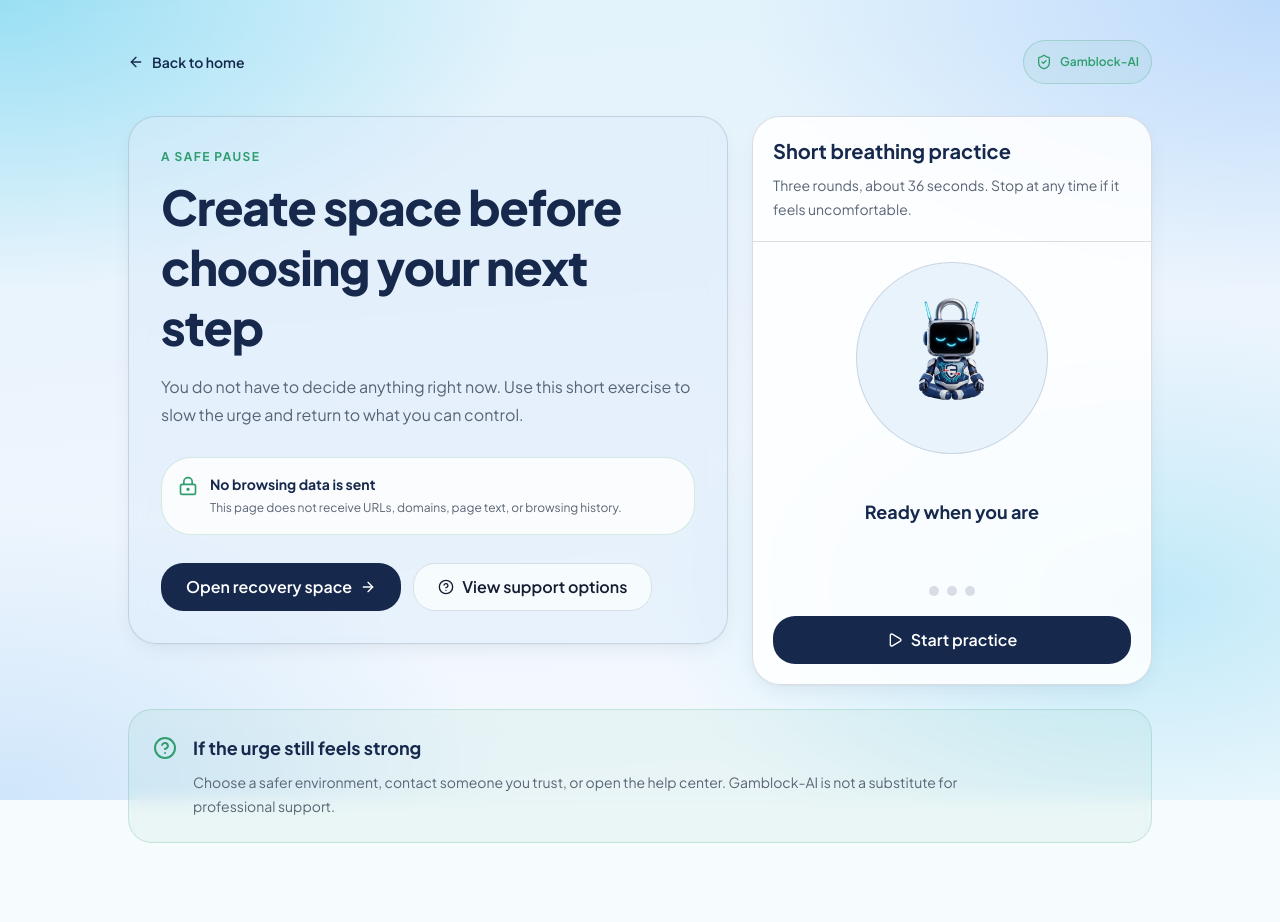
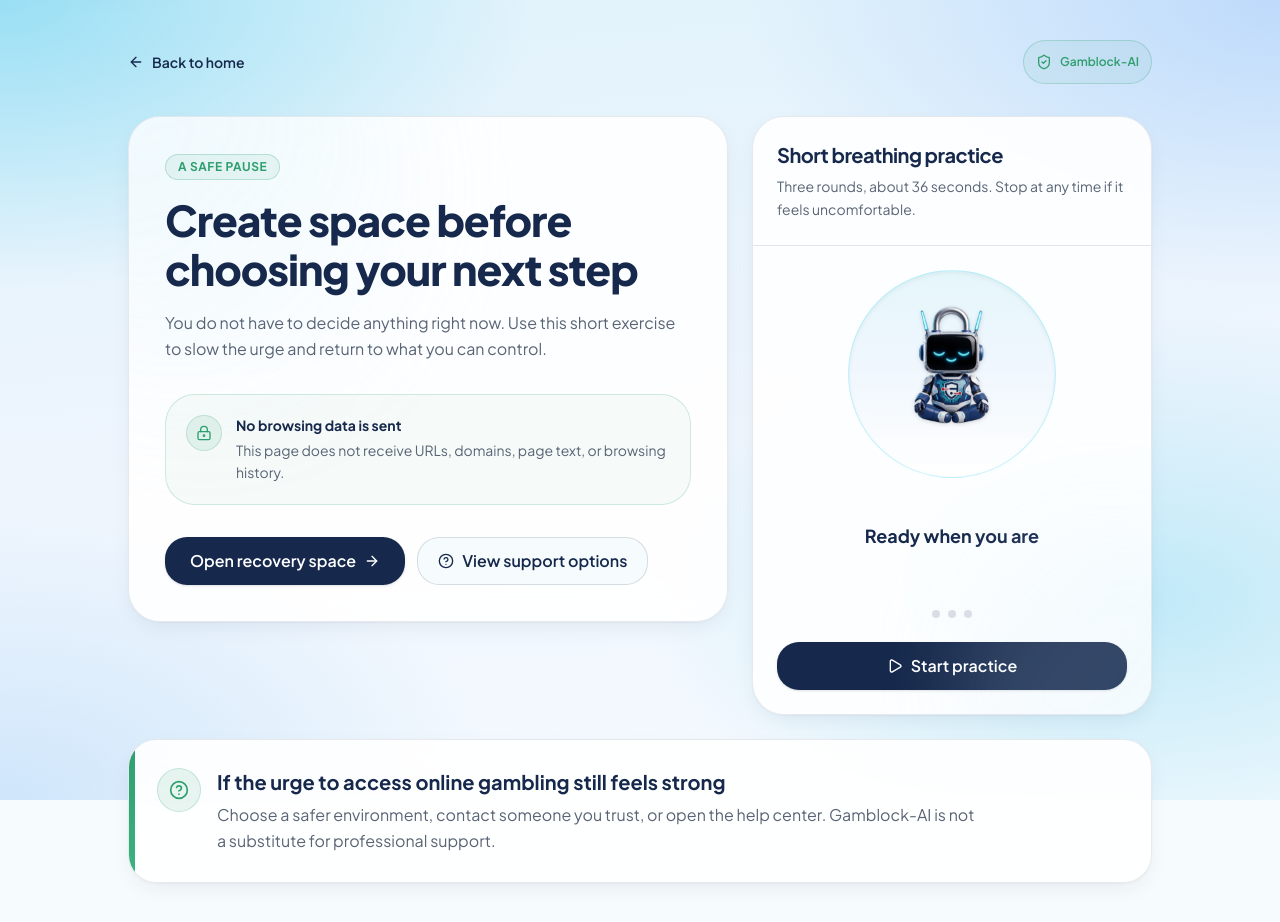
Before and after one commit to Gamblock-AI/Gamblock-AI-Website, a Next.js app: page /en/post-intervention in a window 1280 px wide. Before the commit the page ends 883 px from the top, so only its background shows below. Built offline with nearby package versions, Linux system fonts and the light colour scheme; no server answers.

Commit message:
feat: polish post-intervention page and legal-support copy

```diff
--- a/app/[locale]/(landing)/post-intervention/page.tsx
+++ b/app/[locale]/(landing)/post-intervention/page.tsx
@@ -122,25 +122,29 @@ export default function PostInterventionPage() {
             {/* Breathing exercise leads on mobile — it is the reason the
                 student landed here. */}
             <section
-              className="border-navy/15 shadow-soft overflow-hidden rounded-[1.75rem] border bg-white/85 backdrop-blur lg:order-2"
+              className="border-navy/10 shadow-soft relative overflow-hidden rounded-[2rem] border bg-white/90 backdrop-blur-md lg:order-2"
               aria-labelledby="grounding-title"
             >
-              <div className="border-border border-b p-5">
+              <div
+                className="pointer-events-none absolute -right-20 -bottom-20 size-72 rounded-full bg-gradient-to-tl from-sky/15 via-azure/30 to-transparent opacity-60 blur-2xl"
+                aria-hidden="true"
+              />
+              <div className="border-border/80 border-b p-5 sm:p-6">
                 <h2
                   id="grounding-title"
-                  className="text-navy text-xl font-bold"
+                  className="text-navy text-xl font-bold tracking-tight"
                 >
                   {t('groundingTitle')}
                 </h2>
-                <p className="text-muted-foreground mt-2 text-sm leading-6">
+                <p className="text-muted-foreground mt-1.5 text-sm leading-relaxed">
                   {t('groundingDescription')}
                 </p>
               </div>
 
-              <div className="p-5 text-center">
+              <div className="p-5 text-center sm:p-6">
                 <motion.div
-                  className={`border-navy/15 bg-azure/60 relative mx-auto flex size-40 items-center justify-center rounded-full border sm:size-48 ${
-                    complete ? 'ring-sage/25 ring-4' : ''
+                  className={`relative mx-auto flex size-44 items-center justify-center rounded-full border border-sky/30 bg-gradient-to-b from-sky-light/40 via-azure/40 to-white shadow-inner sm:size-52 ${
+                    complete ? 'ring-sage/30 ring-4' : ''
                   }`}
                   animate={{ scale: breathScale }}
                   transition={{
@@ -151,14 +155,14 @@ export default function PostInterventionPage() {
                   <Image
                     src="/images/mascot/gami-meditate.webp"
                     alt=""
-                    width={112}
-                    height={112}
-                    className="animate-float-slow size-28 object-contain"
+                    width={120}
+                    height={120}
+                    className="animate-float-slow size-28 object-contain sm:size-32 drop-shadow-sm"
                     aria-hidden="true"
                   />
                   {complete ? (
                     <motion.span
-                      className="bg-sage absolute right-1 bottom-1 flex size-10 items-center justify-center rounded-full text-white shadow-sm"
+                      className="bg-sage shadow-soft absolute right-1.5 bottom-1.5 flex size-10 items-center justify-center rounded-full text-white"
                       initial={reduce ? false : { scale: 0.6, opacity: 0 }}
                       animate={{ scale: 1, opacity: 1 }}
                       transition={{ duration: 0.4, ease: [0.16, 1, 0.3, 1] }}
@@ -180,7 +184,7 @@ export default function PostInterventionPage() {
                         <p className="text-sage text-lg font-bold">
                           {t('completeTitle')}
                         </p>
-                        <p className="text-muted-foreground mt-2 text-sm leading-6">
+                        <p className="text-muted-foreground mt-2 text-sm leading-relaxed">
                           {t('completeBody')}
                         </p>
                       </>
@@ -189,10 +193,10 @@ export default function PostInterventionPage() {
                         <p className="text-navy text-lg font-bold">
                           {t(currentPhase.key)}
                         </p>
-                        <p className="text-navy mt-1 text-3xl font-extrabold tabular-nums">
+                        <p className="text-navy mt-1 text-3xl font-extrabold tracking-tight tabular-nums sm:text-4xl">
                           {t('seconds', { count: remaining })}
                         </p>
-                        <p className="text-muted-foreground mt-1 text-xs font-medium">
+                        <p className="text-muted-foreground mt-1 text-xs font-semibold uppercase tracking-wider">
                           {t('round', { current: round, total: TOTAL_ROUNDS })}
                         </p>
                       </>
@@ -211,20 +215,20 @@ export default function PostInterventionPage() {
                   {Array.from({ length: TOTAL_ROUNDS }, (_, index) => (
                     <span
                       key={index}
-                      className={`size-2.5 rounded-full transition-colors duration-300 motion-reduce:transition-none ${
+                      className={`h-2 rounded-full transition-all duration-300 motion-reduce:transition-none ${
                         complete || round > index + (started ? 0 : 1)
-                          ? 'bg-sage'
+                          ? 'bg-sage w-6'
                           : started && round === index + 1
-                            ? 'bg-navy/60'
-                            : 'bg-navy/15'
+                            ? 'bg-navy w-6'
+                            : 'bg-navy/15 w-2'
                       }`}
                     />
                   ))}
                 </div>
 
-                <div className="mt-5 grid gap-2">
+                <div className="mt-6 grid gap-2.5">
                   {!started ? (
-                    <Button size="lg" className="h-12 w-full" onClick={start}>
+                    <Button size="lg" className="h-12 w-full font-semibold shadow-sm" onClick={start}>
                       <Play className="size-4" aria-hidden="true" />
                       {t('start')}
                     </Button>
@@ -232,7 +236,7 @@ export default function PostInterventionPage() {
                     <Button
                       size="lg"
                       variant="outline"
-                      className="h-12 w-full"
+                      className="h-12 w-full font-semibold"
                       onClick={reset}
                     >
                       <RotateCcw className="size-4" aria-hidden="true" />
@@ -242,7 +246,7 @@ export default function PostInterventionPage() {
                     <>
                       <Button
                         size="lg"
-                        className="h-12 w-full"
+                        className="h-12 w-full font-semibold shadow-sm"
                         onClick={() => setRunning((current) => !current)}
                       >
                         {running ? (
@@ -254,7 +258,7 @@ export default function PostInterventionPage() {
                       </Button>
                       <Button
                         variant="ghost"
-                        className="h-11 w-full"
+                        className="text-muted-foreground hover:text-navy h-10 w-full"
                         onClick={reset}
                       >
                         <RotateCcw className="size-4" aria-hidden="true" />
@@ -267,42 +271,46 @@ export default function PostInterventionPage() {
             </section>
 
             <section
-              className="border-navy/15 bg-azure/45 shadow-soft rounded-[1.75rem] border p-5 backdrop-blur sm:p-8 lg:order-1"
+              className="border-navy/10 shadow-soft relative overflow-hidden rounded-[2rem] border bg-white/90 p-6 backdrop-blur-md sm:p-9 lg:order-1"
               aria-labelledby="post-intervention-title"
             >
-              <p className="text-sage text-xs font-bold tracking-[0.12em] uppercase">
+              <div
+                className="pointer-events-none absolute -top-24 -left-24 size-96 rounded-full bg-gradient-to-br from-azure/60 via-sky-light/20 to-transparent opacity-70 blur-3xl"
+                aria-hidden="true"
+              />
+              <div className="relative">
+                <span className="border-sage/25 bg-sage/[0.08] text-sage inline-flex items-center gap-1.5 rounded-full border px-3 py-1 text-xs font-bold tracking-wider uppercase">
                   {t('eyebrow')}
-              </p>
+                </span>
                 <h1
                   id="post-intervention-title"
-                className="text-navy mt-3 max-w-2xl text-3xl leading-tight font-extrabold tracking-tight sm:text-5xl"
+                  className="text-navy mt-4 max-w-2xl text-3xl font-extrabold tracking-tight sm:text-4xl lg:text-[2.65rem] lg:leading-[1.15]"
                 >
                   {t('title')}
                 </h1>
-              <p className="text-muted-foreground mt-4 max-w-2xl text-sm leading-7 sm:text-base">
+                <p className="text-muted-foreground mt-4 max-w-2xl text-sm leading-relaxed sm:text-base">
                   {t('description')}
                 </p>
 
-              <div className="border-sage/20 mt-7 flex items-start gap-3 rounded-2xl border bg-white/80 p-4">
-                <LockKeyhole
-                  className="text-sage mt-0.5 size-5 shrink-0"
-                  aria-hidden="true"
-                />
+                <div className="border-sage/20 bg-sage/[0.04] mt-8 flex items-start gap-3.5 rounded-2xl border p-4 sm:p-5">
+                  <div className="border-sage/20 bg-sage/10 text-sage flex size-9 shrink-0 items-center justify-center rounded-xl border">
+                    <LockKeyhole className="size-4" aria-hidden="true" />
+                  </div>
                   <div>
                     <h2 className="text-navy text-sm font-bold">
                       {t('privacyTitle')}
                     </h2>
-                  <p className="text-muted-foreground mt-1 text-xs leading-5">
+                    <p className="text-muted-foreground mt-1 text-xs leading-relaxed sm:text-sm">
                       {t('privacyBody')}
                     </p>
                   </div>
                 </div>
 
-              <div className="mt-7 flex flex-col gap-3 sm:flex-row">
+                <div className="mt-8 flex flex-col gap-3 sm:flex-row">
                   <Button
                     size="lg"
                     nativeButton={false}
-                  className="h-12"
+                    className="h-12 px-6 font-semibold shadow-sm"
                     render={<Link href={ROUTES.RECOVERY} />}
                   >
                     {t('openRecovery')}
@@ -312,33 +320,37 @@ export default function PostInterventionPage() {
                     variant="outline"
                     size="lg"
                     nativeButton={false}
-                  className="h-12"
+                    className="border-navy/15 text-navy hover:bg-navy/5 h-12 px-5 font-semibold"
                     render={<Link href={ROUTES.HELP} />}
                   >
                     <CircleHelp className="size-4" aria-hidden="true" />
                     {t('openHelp')}
                   </Button>
                 </div>
+              </div>
             </section>
           </div>
 
           <section
-            className="border-sage/20 bg-sage/[0.055] mt-6 rounded-[1.5rem] border p-5 backdrop-blur sm:p-6"
+            className="border-navy/10 shadow-soft relative mt-6 overflow-hidden rounded-[1.75rem] border bg-white/90 p-6 backdrop-blur-md sm:p-7"
             aria-labelledby="post-support-title"
           >
-            <div className="flex items-start gap-4">
-              <CircleHelp
-                className="text-sage mt-0.5 size-6 shrink-0"
+            <div
+              className="pointer-events-none absolute top-0 left-0 h-full w-1.5 bg-gradient-to-b from-sage to-sage-light"
               aria-hidden="true"
             />
+            <div className="flex items-start gap-4">
+              <div className="border-sage/20 bg-sage/10 text-sage flex size-11 shrink-0 items-center justify-center rounded-2xl border">
+                <CircleHelp className="size-5" aria-hidden="true" />
+              </div>
               <div>
                 <h2
                   id="post-support-title"
-                  className="text-navy text-lg font-bold"
+                  className="text-navy text-lg font-bold sm:text-xl"
                 >
                   {t('supportTitle')}
                 </h2>
-                <p className="text-muted-foreground mt-2 max-w-3xl text-sm leading-6">
+                <p className="text-muted-foreground mt-1.5 max-w-3xl text-sm leading-relaxed sm:text-base">
                   {t('supportBody')}
                 </p>
               </div>
--- a/messages/en/legal-support.json
+++ b/messages/en/legal-support.json
@@ -97,7 +97,7 @@
     "openRecovery": "Open recovery space",
     "openHelp": "View support options",
     "leave": "Back to home",
-    "supportTitle": "If the urge still feels strong",
+    "supportTitle": "If the urge to access online gambling still feels strong",
     "supportBody": "Choose a safer environment, contact someone you trust, or open the help center. Gamblock-AI is not a substitute for professional support."
   }
 }
--- a/messages/id/legal-support.json
+++ b/messages/id/legal-support.json
@@ -97,7 +97,7 @@
     "openRecovery": "Buka ruang pemulihan",
     "openHelp": "Lihat pilihan bantuan",
     "leave": "Kembali ke beranda",
-    "supportTitle": "Jika dorongan masih terasa kuat",
+    "supportTitle": "Jika dorongan untuk mengakses judi online masih terasa kuat",
     "supportBody": "Pilih lingkungan yang lebih aman, hubungi orang tepercaya, atau buka pusat bantuan. Gamblock-AI bukan pengganti dukungan profesional."
   }
 }
```
Lines whose indentation alone changed are shown as unchanged.
